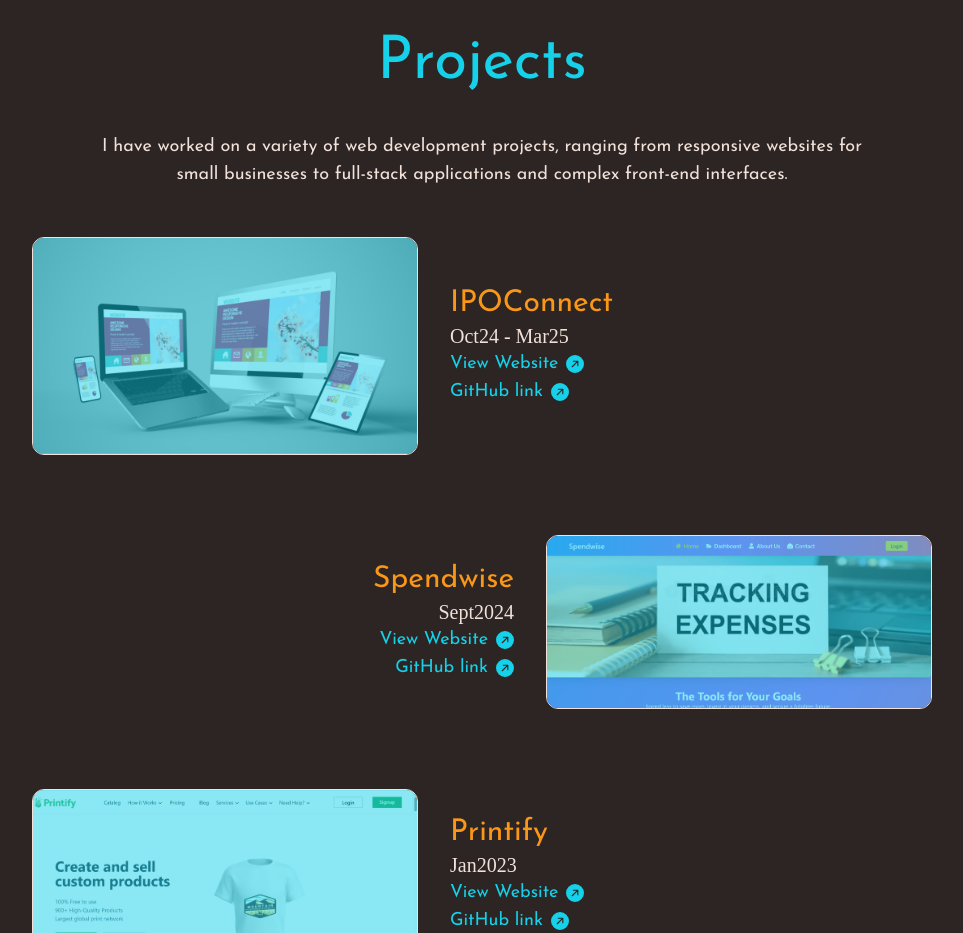
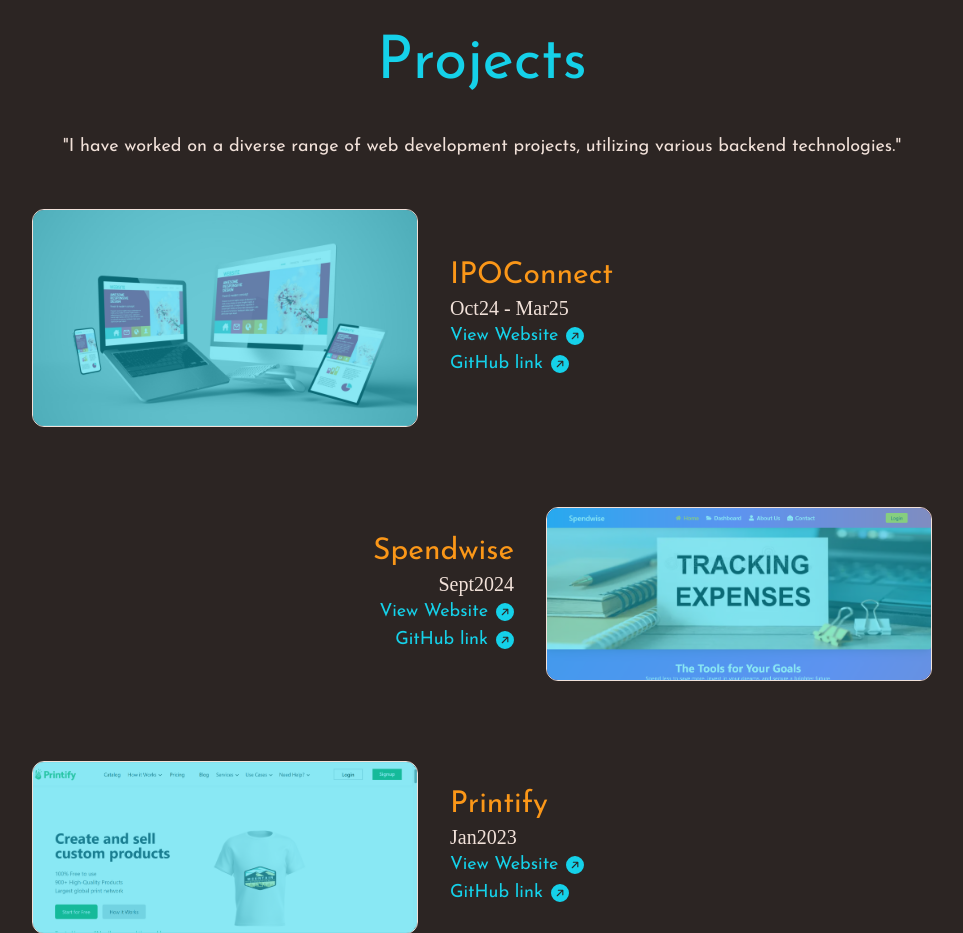
Before and after one commit to Sujeet2801/Portfolio_Website, a React (Vite) app: page / in a window 1280 px wide. Shown: the part 2000-2933 px from the top of the page, without its empty margins (158-1121 px from the left). Built offline with nearby package versions, Linux system fonts and the light colour scheme.

Commit message:
refactor(components/projectsection): Update project text

```diff
--- a/src/components/projectsSection/ProjectsText.jsx
+++ b/src/components/projectsSection/ProjectsText.jsx
@@ -7,19 +7,15 @@
 
         <div className="text-lg text-center text-white hidden md:block">
         <p >
-          I have worked on a variety of web development projects, ranging from
-          responsive websites for
+        "I have worked on a diverse range of web development projects, utilizing various
+        backend technologies."
         </p>
-        <p >small businesses to full-stack applications and
-        complex front-end interfaces.</p>
         </div>
 
         <div className="text-lg text-center text-white md:hidden">
         <p >
-          I have worked on a variety of web development projects, ranging from
-          responsive websites for
-        small businesses to full-stack applications and
-        complex front-end interfaces.</p>
+        "I have worked on a diverse range of web development projects, utilizing various
+        backend technologies."</p>
         </div>
       </div>
     );
```
